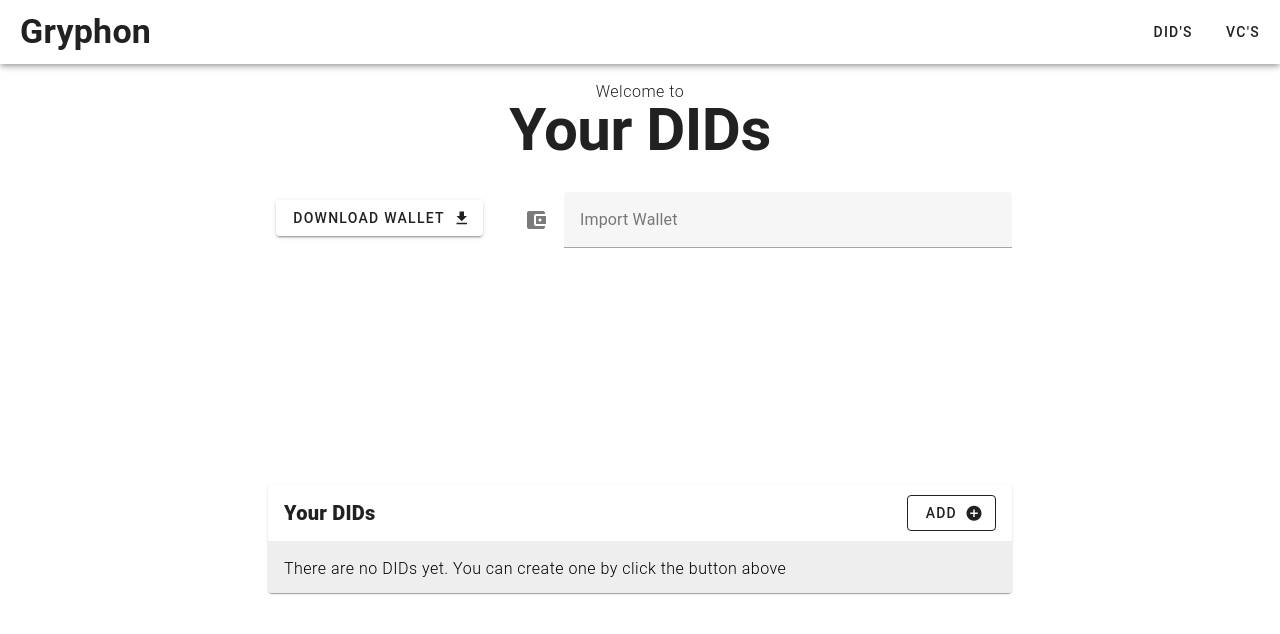
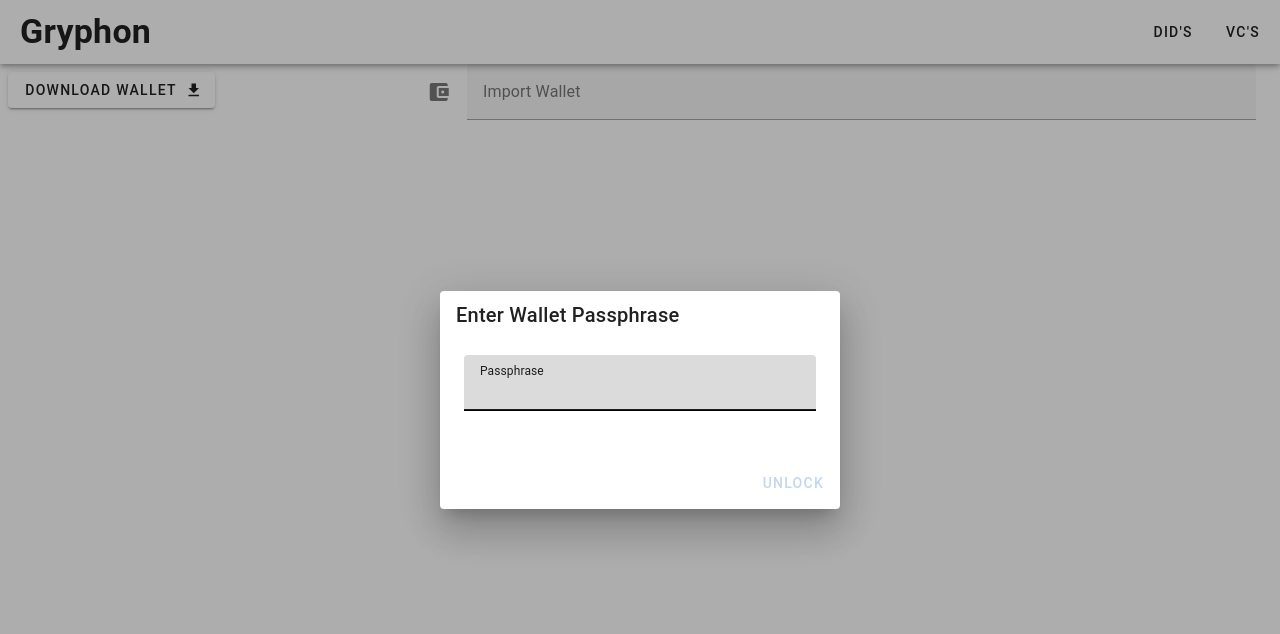
Before and after one commit to KRolander/Gryphon, a Vue app in the folder frontend/: page /dids in a window 1280 px wide. Shown: the top 634 px of the page. Built offline with nearby package versions, Linux system fonts and the light colour scheme; sample sign-in values are in the browser's storage.

Commit message:
♻️ Removed wallet logic and readapted DIDs Page

```diff
--- a/frontend/src/views/DIDsPage.vue
+++ b/frontend/src/views/DIDsPage.vue
@@ -1,4 +1,11 @@
 <template>
+  <WalletManager v-slot="{ wallet, ready }">
+    <template v-if="ready">
+
+      <div style="display: none">
+        {{ refreshDIDs(wallet) }}
+      </div>
+
     <v-container
       class="fill-height d-flex flex-column align-center justify-center"
       max-width="800"
@@ -10,24 +17,6 @@
           <h1 class="text-h2 font-weight-bold">Your DIDs</h1>
         </div>
       </div>
-
-    <!-- Import/Export wallet -->
-    <v-row class="w-100">
-      <v-col cols="4">
-        <v-btn class="ma-2" @click="exportWallet">
-          Download Wallet <v-icon icon="mdi-download" end></v-icon
-        ></v-btn>
-      </v-col>
-      <v-col cols="8">
-        <v-file-input
-          label="Import Wallet"
-          prepend-icon="mdi-wallet"
-          accept=".json"
-          v-model="walletFile"
-          @change="importWallet"
-        />
-      </v-col>
-    </v-row>
 
       <!-- Card containing DIDs -->
       <v-row class="w-100">
@@ -79,7 +68,7 @@
 
                       <v-spacer></v-spacer>
 
-                    <v-btn class="ma-2" variant="outlined" @click="createDID()">
+                      <v-btn class="ma-2" variant="outlined" @click="createDID(wallet)">
                         Create
                         <v-icon icon="mdi-checkbox-marked-circle" end></v-icon>
                       </v-btn>
@@ -139,7 +128,7 @@
 
                             <v-btn class="ma-2"
                                    variant="outlined"
-                                 @click="deleteDID(DIDToDelete)">
+                                   @click="deleteDID(DIDToDelete, wallet)">
                               Yes
                               <v-icon icon="mdi-checkbox-marked-circle" end></v-icon>
                             </v-btn>
@@ -233,26 +222,21 @@
       </v-row>
     </v-container>
     </template>
+  </WalletManager>
+</template>
 
 <script lang="js">
 /* ----------------------- IMPORTS ----------------------- */
 import DIDService from '@/services/DIDService';
-import { useWalletStore } from '@/wallet/storage';
+import WalletManager from "@/components/wallet/WalletManager.vue";
 
 /* ----------------------- CONFIG ----------------------- */
 export default {
   name: "DIDsPage",
+  components: { WalletManager },
   data() {
     return {
       DIDs: [],
-      wallet: null,
-      walletFile: null,
-
-      // Session info
-      // TODO: use the keycloak sub as userId instead of the hardcoded one
-      userId: "keycloakId",
-      // TODO: ask the user to input the password securely
-      passphrase: "verySecurePassword",
 
       // Dialog state
       dialogOpen: false,
@@ -301,7 +285,7 @@
   },
   methods: {
     // Method to handle the creation of a new DID
-    async createDID() {
+    async createDID(wallet) {
       if (this.valid) {
         // 0. Create keys
         const {publicKey,privateKey} = await this.generateKeys(); //still needs to handle private key
@@ -315,17 +299,16 @@
         console.log(res.data);
 
         // 2. Store in the wallet
-        this.wallet.addDid(res.data, {
+        wallet.addDid(res.data, {
           publicKeyBase64,
-          privateKeyBase64
-        });
-        this.wallet.dids[res.data].metadata.name = this.newDIDname;
+          privateKeyBase64},
+        this.newDIDname);
 
         // 3. Persist the wallet
-        await this.wallet.saveWallet(this.userId, this.passphrase);
+        await wallet.save();
 
         // 4. Add to the list
-        this.DIDs.push({ name: this.newDIDname, did: res.data});
+        this.refreshDIDs(wallet)
 
         // 5. Reset the form
         this.newDIDname = "";
@@ -372,7 +355,7 @@
       console.log(res.data);
     },
 
-    async deleteDID(DID){
+    async deleteDID(DID, wallet){
       try {
         await DIDService.deleteDID(DID);
       } catch (error) {
@@ -392,11 +375,11 @@
       }
 
       // Delete from the wallet
-      this.wallet.removeDid(DID);
+      wallet.removeDid(DID);
 
       // Persist the wallet
-      await this.wallet.saveWallet(this.userId, this.passphrase);
-      this.DIDs = this.DIDs.filter(x=>x.did!==DID);
+      await wallet.save();
+      this.refreshDIDs(wallet)
       this.deleteDIDDialog = false;
       this.DIDToDelete = null;
     },
@@ -424,41 +407,21 @@
 
     },
 
-    resetAlerts(){
+    resetAlerts() {
       this.editControllerAlert = false;
       this.editControllerMessage = "";
       this.alertColor="info";
     },
 
-    async exportWallet() {
-      await this.wallet.exportWallet(this.userId)
-    },
-
-    async importWallet() {
-      // Check that there is a file and a passphrase
-      // TODO: Prompt the user for the passphrase instead of using the local one
-      if (!this.walletFile || !this.passphrase) {
-        alert("Please select a file and enter a passphrase")
+    refreshDIDs(wallet) {
+      // Fill the page with the DIDs loaded from the wallet
+      if (!wallet || !wallet.dids) {
         return
       }
-
-      try {
-        await this.wallet.importWallet(this.walletFile, this.userId, this.passphrase)
-
-        // Update DIDs in UI
-        this.DIDs = Object.entries(this.wallet.dids).map(([did, data]) => ({
+      this.DIDs = Object.entries(wallet.dids).map(([did, data]) => ({
         did,
         name: data.metadata?.name || 'Unnamed DID'
       }))
-        alert("Wallet imported successfully!")
-
-        // Cleanup variables
-        this.walletFile = null
-        // this.passphrase = ''
-
-      } catch (err) {
-        alert(err.message)
-      }
     }
   },
   computed: {
@@ -468,26 +431,6 @@
     // Computed properties can be added here if needed
   },
   async mounted() {
-    // Instantiate the wallet
-    this.wallet = useWalletStore();
-
-    if (!this.userId || !this.passphrase) {
-      console.warn('User ID or wallet passphrase missing')
-      return
-    }
-
-    try {
-      await this.wallet.loadWallet(this.userId, this.passphrase)
-
-      // Fill the page with the DIDs loaded from the wallet
-      this.DIDs = Object.entries(this.wallet.dids).map(([did, data]) => ({
-        did,
-        name: data.metadata?.name || 'Unnamed DID'
-      }))
-    } catch (err) {
-      console.error('Failed to load wallet:', err)
-    }
-
     console.log("DIDsPage mounted");
   },
 };
```
Lines whose indentation alone changed are shown as unchanged.
